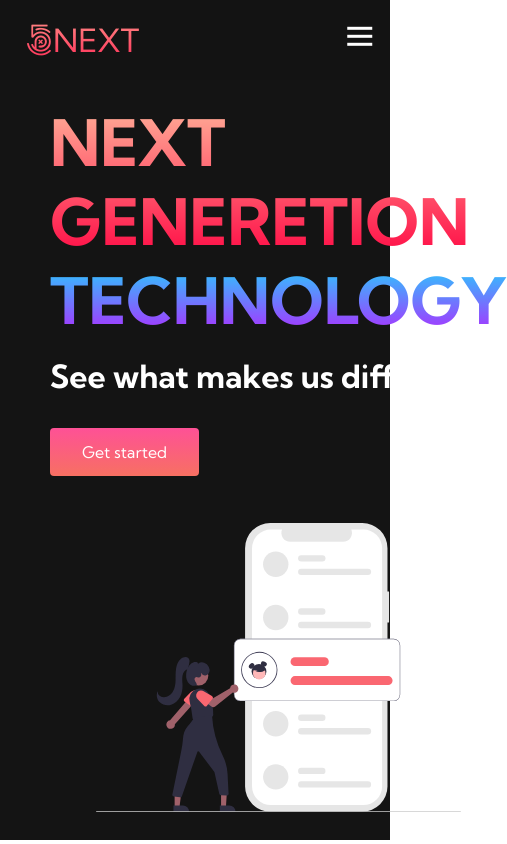
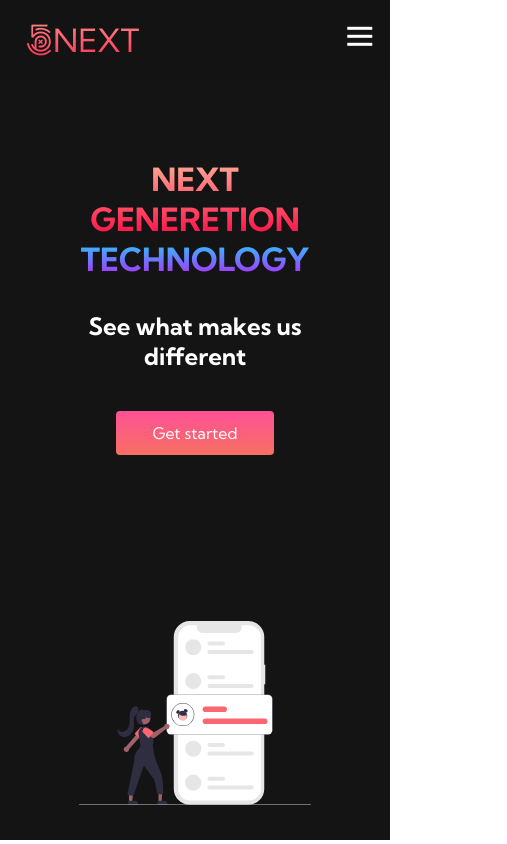
Before and after one commit to rafaelsantos360/html-css-website-v1-yt, a plain HTML site: page index.html in a window 390 px wide. Shown: the whole page, 507 px wide, since content can reach past the window. Drawn offline with Linux system fonts and the light colour scheme.

Commit message:
Update style.css

```diff
--- a/style.css
+++ b/style.css
@@ -308,6 +308,46 @@
         width: 100%;
         margin: 0 auto;
         height: 90vh;
+    }
+
+    .main__content {
+        text-align: center;
+        margin-bottom: 4rem;
+    }
+
+    .main__content h1 {
+        font-size: 2.5rem;
+        margin-top: 2rem;
+    }
+
+    .main__content h2 {
+        font-size: 3rem;
+    }
+
+    .main__content p {
+        margin-top: 1rem;
+        font-size: 1.5rem;
+    }
+
+    @media screen and (max-width:480px) {
+        .main__content h1 {
+            font-size: 2rem;
+            margin-top: 3rem;
+        }
+
+        .main__content h2 {
+            font-size: 2rem;
+        }
+
+        .main__content p {
+            margin-top: 2rem;
+            font-size: 1.5rem;
+        }
+
+        .main__btn {
+            padding: 12px 36px;
+            margin: 2.5rem 0;
+        }
 
     }
 }
```
